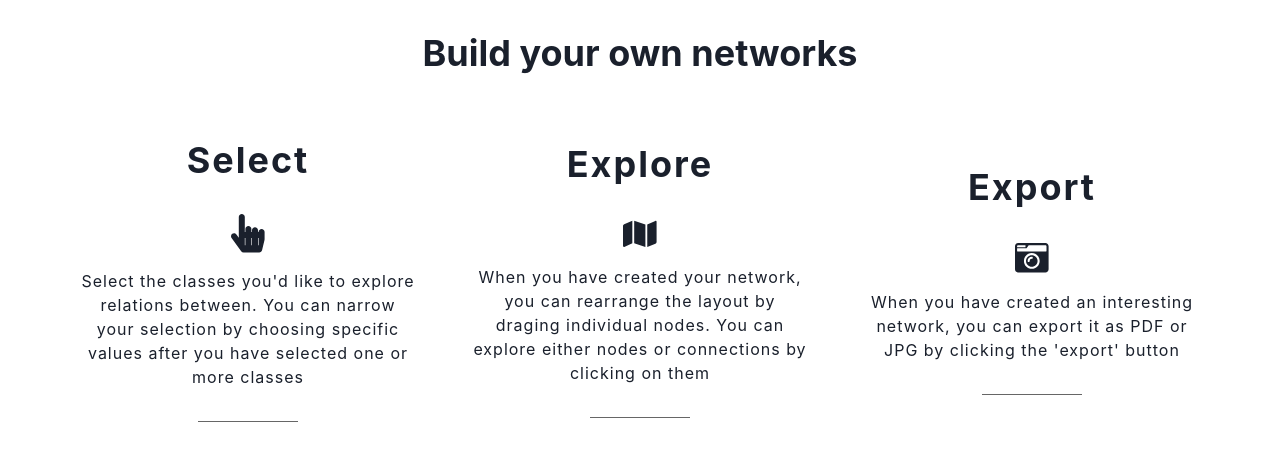
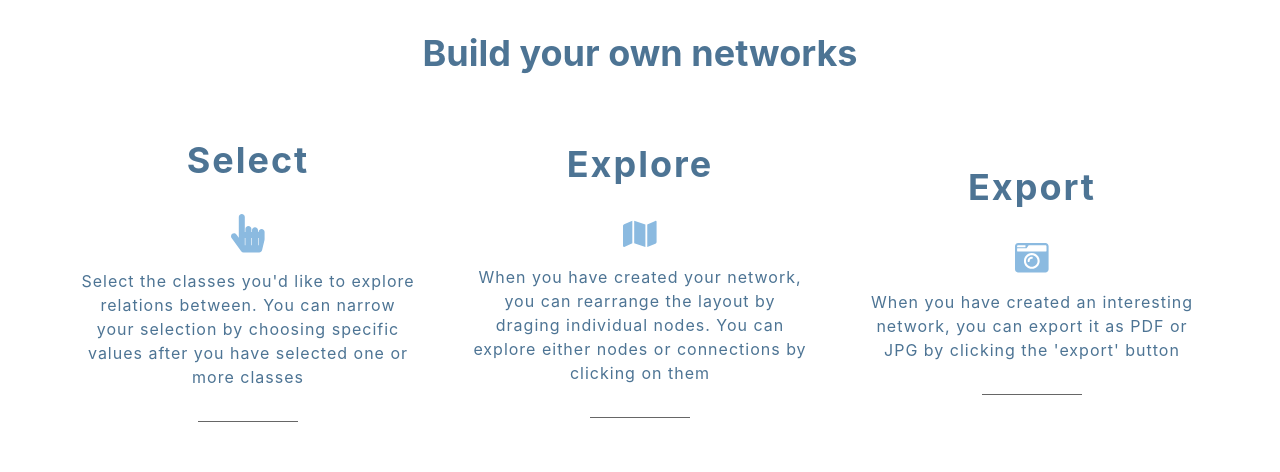
Before and after one commit to tarjelavik/revision-visualization, a React (Create React App) app in the folder client/: page / in a window 1280 px wide. Shown: the top 472 px of the page. Built offline with nearby package versions, Linux system fonts and the light colour scheme; no server answers.

Commit message:
Add colors to front page. Not sure if they work

```diff
--- a/client/src/App.tsx
+++ b/client/src/App.tsx
@@ -33,6 +33,7 @@ class App extends Component {
     selectedClasses: [] as string[],
     nodeData: null,
     displayDrawer: false,
+    showBackButton: false,
     appURL: ''
   };
 
@@ -157,6 +158,14 @@ class App extends Component {
     this.setState(initialState);
   }
 
+  toggleShowBackButton = () => {
+    const currentButton = this.state.showBackButton;
+    const showBackButton = !currentButton;
+    this.setState({
+      showBackButton: showBackButton
+    })
+}
+
   render () {
 
     const header = <Header displayGraph={this.state.displayGraph} isLoading={this.state.isLoading}/>;
@@ -187,7 +196,7 @@ class App extends Component {
       displayDrawer={this.state.displayDrawer}
       setDisplayDrawer={this.setDisplayDrawer}/>;
 
-    const controlBox = <ControlBox setDisplayGraph={this.setDisplayGraph} resetGraph={this.resetGraphState} displayGraph={this.state.displayGraph} selectedClasses={this.state.selectedClasses} addToDropDownData={this.addToDropDownData}/>
+    const controlBox = <ControlBox showBackButton={this.state.showBackButton} toggleShowBackButton={this.toggleShowBackButton} setDisplayGraph={this.setDisplayGraph} resetGraph={this.resetGraphState} displayGraph={this.state.displayGraph} selectedClasses={this.state.selectedClasses} addToDropDownData={this.addToDropDownData}/>
 
     return (
       <div className='App'>
--- a/client/src/Components/ControlBox/ControlBox.tsx
+++ b/client/src/Components/ControlBox/ControlBox.tsx
@@ -1,6 +1,8 @@
 import React from 'react';
 import { Box, Button } from "@chakra-ui/react"
 import { getLabel} from '../../helpers';
+import { FaEquals } from "react-icons/fa";
+
 
 const navigateToSearch = (props: any) => {
     props.resetGraph();
@@ -9,14 +11,24 @@ const navigateToSearch = (props: any) => {
     })
 };
 
+const handleToggle = (props: any) => {
+    props.toggleShowBackButton();
+}
+
+
 export default function ControlBox(props: any) {
     return (
-    <>
-        {props.displayGraph ?
-        <Box w="fit-content" ml="2rem" padding="2rem" bg="grey.500">
-            <Button shadow="2xl" onClick={() => navigateToSearch(props)}>Back to search</Button>
+    <Box width="fit-content" ml="2rem" mt="1rem">
+        {props.displayGraph && !props.showBackButton ?
+        <Box>
+            <FaEquals onClick={() => handleToggle(props)} size="10%"/>
         </Box>
         : null}
-    </>
+        {props.showBackButton ?
+        <Box>
+            <Button shadow="2xl" onClick={() => {navigateToSearch(props); handleToggle(props)}}>Back to search</Button>
+        </Box>
+        : null}
+    </Box>
     )
 }
--- a/client/src/Components/Form/Form.tsx
+++ b/client/src/Components/Form/Form.tsx
@@ -25,16 +25,14 @@ export default function SimpleSelect(props: any) {
     };
 
     return (
-      <div>
+      <Box>
         {!props.displayGraph && !props.isLoading ?
       <Center>
-        <Flex mt='7rem' borderWidth="1px" borderRadius="lg" h='15em' w={1/4} align='center' justifyContent='center'>
+        <Flex mt='7rem' borderWidth="1px" borderRadius="lg" h='15em' align='center' justifyContent='center'>
           <Box h='auto' w='auto' p={4}>
-            <form>
             <Select
               variant='flushed'
               placeholder='Choose a class'
-                  value='Placeholder'
               onChange={(e) => handleChange(e, props)}>
               {props.dropDownData.map((dropDownOption: any, index: number) => {
                 if (props.dropDownData.length) {
@@ -43,7 +41,6 @@ export default function SimpleSelect(props: any) {
                 return null;
               })}
             </Select>
-            </form>
             <Flex flexWrap="wrap" w="12em">
               <Box>
                 {props.selectedClasses.map((value: string, index: number) => {
@@ -53,7 +50,7 @@ export default function SimpleSelect(props: any) {
             </Flex>
             {props.selectedClasses.length  ?
             <Center>
-              <Button style={buttonStyle} colorScheme='green' onClick={() => handleOnClick(props)}>
+              <Button style={buttonStyle} color='white' bg="#4D7494" onClick={() => handleOnClick(props)}>
                   Create graph
               </Button>
             </Center>
@@ -62,6 +59,6 @@ export default function SimpleSelect(props: any) {
         </Flex>
       </Center>
         : null}
-      </div>
+      </Box>
     );
   }
--- a/client/src/Components/Header/Header.tsx
+++ b/client/src/Components/Header/Header.tsx
@@ -7,7 +7,7 @@ export default function Header(props: any) {
         <>
         {!props.isLoading && !props.displayGraph ?
         <Center>
-            <Heading mt="2rem">Build your own networks</Heading>
+            <Heading color="#4D7494" mt="2rem">Build your own networks</Heading>
         </Center>
         : null}
         </>
--- a/client/src/Components/InfoContainer/InfoContainer.tsx
+++ b/client/src/Components/InfoContainer/InfoContainer.tsx
@@ -8,11 +8,11 @@ export default function InfoContainer(props: any) {
     return(
         <>
         {!props.isLoading && !props.displayGraph ?
-        <Flex mx="5rem" textAlign="center" letterSpacing="1px" Flexwrap="wrap" align='center' justifyContent='space-between' mt="4rem">
-            <Box w="30%">
+        <Flex mx="5rem" textAlign="center" letterSpacing="1px" align='center' justifyContent='space-between' mt="4rem">
+            <Box w="30%" color="#4D7494">
                 <InfoHeader text="Select"/>
                 <Center mb="1rem">
-                    <FaHandPointer size="10%"/>
+                    <FaHandPointer color="#8BBAE0" size="10%"/>
                 </Center>
                 <Text>
                     Select the classes you'd like to explore relations between. You can narrow your selection by choosing specific values after you have selected one or more classes
@@ -21,10 +21,10 @@ export default function InfoContainer(props: any) {
                     <Divider borderColor="black" mt="2rem" w="30%"/>
                 </Center>
             </Box>
-            <Box w="30%">
+            <Box w="30%" color="#4D7494">
                 <InfoHeader text="Explore"/>
                 <Center mb="1rem">
-                    <FaMap size="10%"/>
+                    <FaMap color="#8BBAE0" size="10%"/>
                 </Center>
                 <Text>
                     When you have created your network, you can rearrange the layout by draging individual nodes. You can explore either nodes or connections by clicking on them
@@ -33,10 +33,10 @@ export default function InfoContainer(props: any) {
                     <Divider borderColor="black" mt="2rem" w="30%"/>
                 </Center>
             </Box>
-            <Box w="30%">
+            <Box w="30%" color="#4D7494">
                 <InfoHeader text="Export"/>
                 <Center mb="1rem">
-                    <FaCameraRetro size="10%"/>
+                    <FaCameraRetro color="#8BBAE0" size="10%"/>
                 </Center>
                 <Text>
                     When you have created an interesting network, you can export it as PDF or JPG by clicking the 'export' button
--- a/client/src/Components/ResultTag/ResultTag.tsx
+++ b/client/src/Components/ResultTag/ResultTag.tsx
@@ -9,7 +9,7 @@ const removeClass = (selected: any, props: any): void => {
 export default function ResultIcons(props: any) {
     return(
         <>
-            <Tag mt="10px" mx="5px" variant="solid" colorScheme="teal" onClick={(e) => removeClass(e, props)}>{getLabel(props.selected)}</Tag>
+            <Tag mt="10px" mx="5px" variant="solid" bg="#8BBAE0" color="white" onClick={(e) => removeClass(e, props)}>{getLabel(props.selected)}</Tag>
         </>
     );
 }
```
Lines whose indentation alone changed are shown as unchanged.
